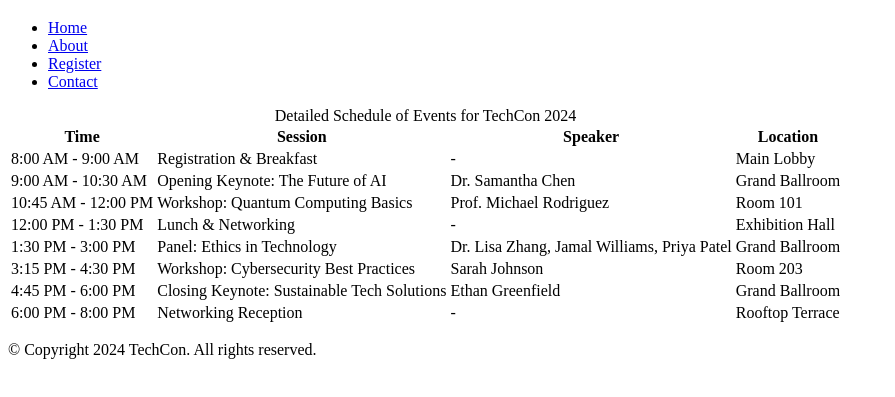
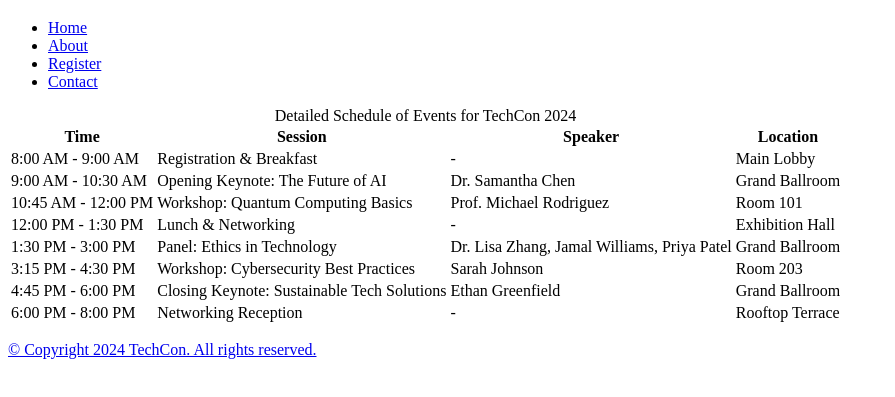
Before and after one commit to ndumi964/TechCon_HTML, a plain HTML site: page techcon_website/schedule.html in a window 1280 px wide. Shown: the part 61-458 px from the top of the page, without its empty margins (0-895 px from the left). Drawn offline with Linux system fonts and the light colour scheme.

Commit message:
Update schedule.html

```diff
--- a/techcon_website/schedule.html
+++ b/techcon_website/schedule.html
@@ -84,7 +84,7 @@
     </main>
 
     <footer>
-        <p>&copy; Copyright 2024 TechCon. All rights reserved.</p>
+        <p><a href="copyright">&copy; Copyright 2024 TechCon. All rights reserved.</a></p>
     </footer>
 </body>
 </html>
```
